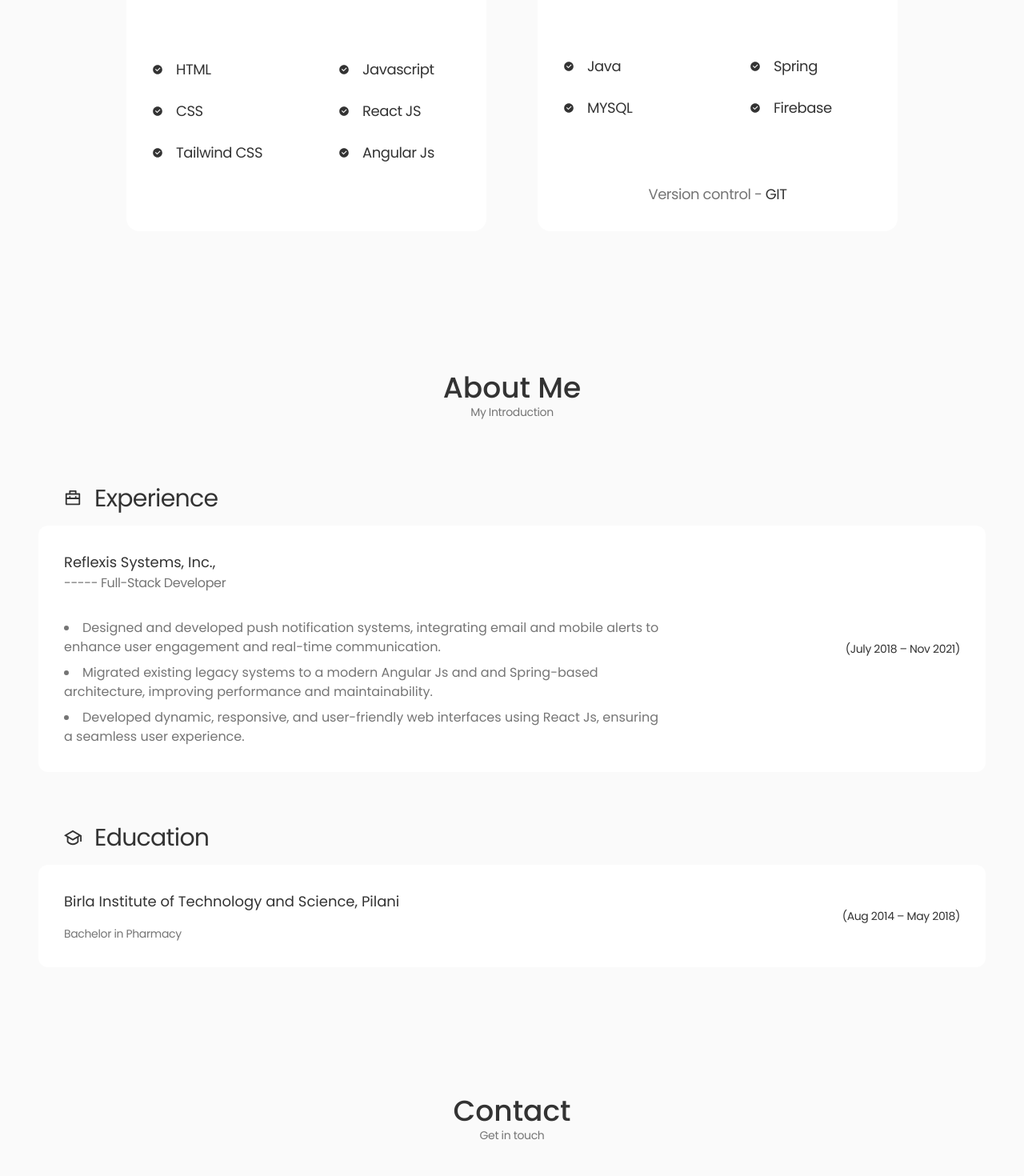
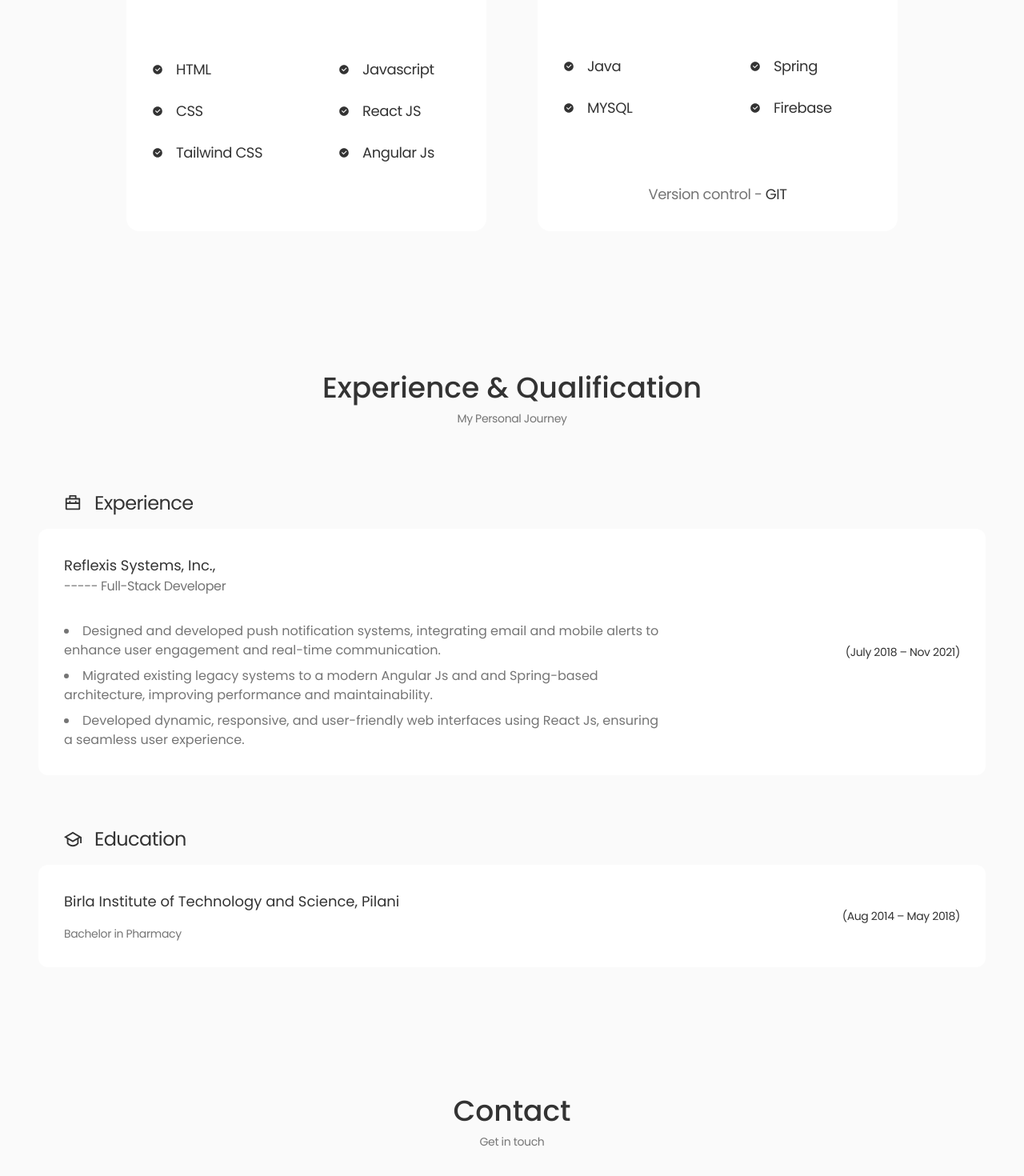
Before and after one commit to pranavprakash23/Porfolio, a React (Vite) app: page / in a window 1280 px wide. Shown: the part 2063-3533 px from the top of the page at 80% size. Built offline with nearby package versions, Linux system fonts and the light colour scheme.

Commit message:
Minor Fixes

```diff
--- a/src/components/About.jsx
+++ b/src/components/About.jsx
@@ -5,7 +5,7 @@ import CV from "../assets/Pranav_Prakash_SDE.pdf";
 const About = () => {
   return (
     <div className='h-screen mb-28 md:mb-4 px-4 md:px-12 w-full flex flex-col justify-center items-center'>
-        <div className='flex flex-col justify-center items-center'>
+        <div className='flex flex-col justify-center items-center gap-2'>
             <h1 className='text-4xl font-medium text-title-color'>About Me</h1>
             <p className='text-sm text-text-color'>My Introduction</p>
         </div>
--- a/src/components/Contact.jsx
+++ b/src/components/Contact.jsx
@@ -5,7 +5,7 @@ const Contact = () => {
 
   return (
     <div className='h-full w-full mt-32 md:mt-40 px-4 md:px-12  flex flex-col justify-center items-center'>
-        <div className='flex flex-col justify-center items-center'>
+        <div className='flex flex-col justify-center items-center gap-2'>
             <h1 className='text-4xl font-medium text-title-color'>Contact</h1>
             <p className='text-sm'>Get in touch</p>
         </div>
--- a/src/components/Qualification.jsx
+++ b/src/components/Qualification.jsx
@@ -4,9 +4,9 @@ import { RiGraduationCapLine, RiBriefcase2Line } from "react-icons/ri";
 const Qualification = () => {
   return (
     <div className='h-full w-full mb-28 md:mb-4 px-4 md:px-12 flex flex-col justify-center items-center mt-32 md:mt-4'>
-        <div className='flex flex-col justify-center items-center'>
-            <h1 className='text-4xl font-medium text-title-color'>About Me</h1>
-            <p className='text-sm text-text-color'>My Introduction</p>
+        <div className='flex flex-col justify-center items-center gap-2'>
+            <h1 className='text-4xl font-medium text-title-color'>Experience  & Qualification</h1>
+            <p className='text-sm text-text-color'>My Personal Journey</p>
         </div>
 
         <div className='w-full flex flex-col mt-20 mx-auto gap-16 justify-center items-center'>
@@ -14,7 +14,7 @@ const Qualification = () => {
             <div className='w-full flex flex-col gap-4 '>
                 <div className='flex flex-row items-center gap-4 text-title-color px-8'>
                     <p><RiBriefcase2Line size={22}/></p>
-                    <p className='text-base md:text-3xl'>Experience</p>
+                    <p className='text-base md:text-2xl'>Experience</p>
                 </div>
 
                 <div className="bg-container-color flex flex-row justify-between items-center rounded-xl p-8 w-full gap-4">
@@ -42,7 +42,7 @@ const Qualification = () => {
 
                 <div className='flex flex-row items-center gap-4 text-title-color px-8'>
                     <p><RiGraduationCapLine size={22}/></p>
-                    <p className='text-base md:text-3xl'>Education</p>
+                    <p className='text-base md:text-2xl'>Education</p>
                 </div>
 
                 <div className="bg-container-color flex flex-col md:flex-row  justify-between items-center rounded-xl p-8 gap-4 w-full">
```
